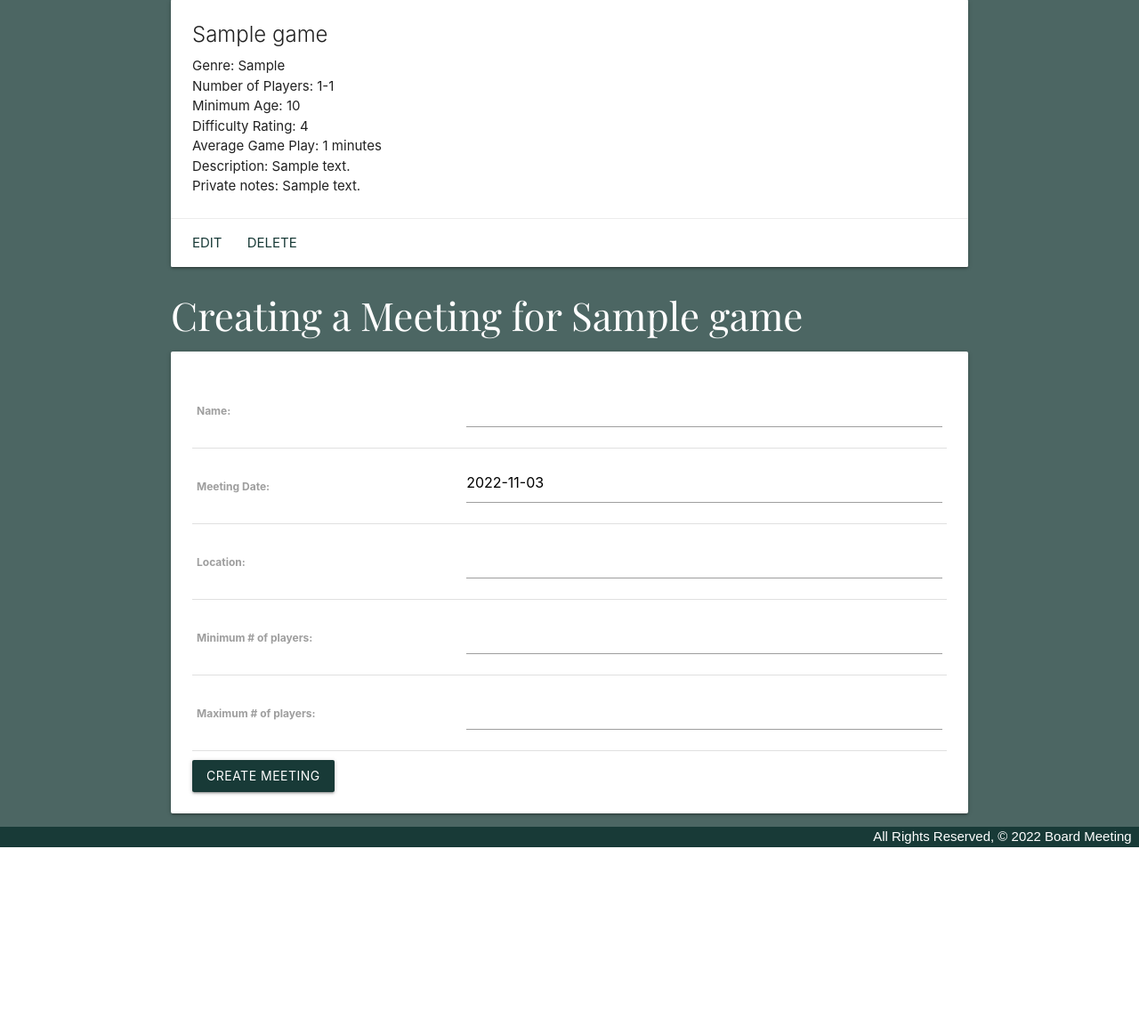
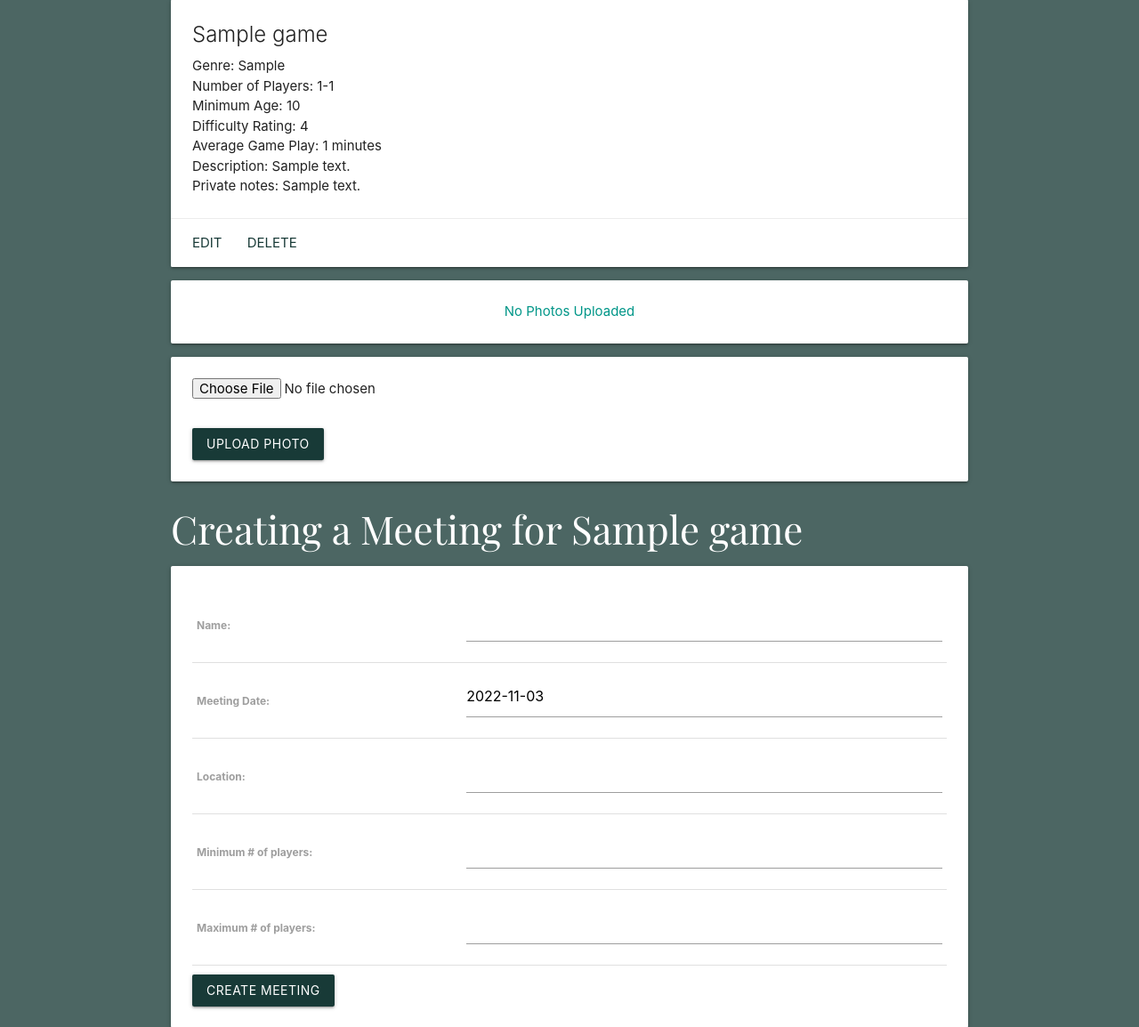
Before and after one commit to masomaster/board-game-meetup, a Django app: page /games/1/ in a window 1280 px wide. Shown: the part 187-1341 px from the top of the page at 89% size. Before the commit the page ends 1139 px from the top, so only its background shows below. Run offline with Django 4.2, Linux system fonts and the light colour scheme; a user stored in the database is signed in; tables that the repository leaves empty hold one stand-in row (values such as "Sample post").

Commit message:
add photo

```diff
--- a/boardgamemeetup/settings.py
+++ b/boardgamemeetup/settings.py
@@ -11,6 +11,12 @@ https://docs.djangoproject.com/en/4.1/ref/settings/
 """
 
 from pathlib import Path
+
+import environ
+
+environ.Env()
+environ.Env.read_env()
+
 
 # Build paths inside the project like this: BASE_DIR / 'subdir'.
 BASE_DIR = Path(__file__).resolve().parent.parent
--- a/main_app/admin.py
+++ b/main_app/admin.py
@@ -1,6 +1,7 @@
 from django.contrib import admin
-from .models import Game, Meeting
+from .models import Game, Meeting, Photo
 
 # Register your models here.
 admin.site.register(Game)
 admin.site.register(Meeting)
+admin.site.register(Photo)
--- a/main_app/models.py
+++ b/main_app/models.py
@@ -39,3 +39,11 @@ class Meeting(models.Model):
 
     class Meta:
         ordering = ['name']
+
+
+class Photo(models.Model):
+    url = models.CharField(max_length=200)
+    game = models.ForeignKey(Game, on_delete=models.CASCADE)
+
+    def __str__(self):
+        return f"Photo for game_id: {self.game_id} @{self.url}"
--- a/main_app/templates/games/games_detail.html
+++ b/main_app/templates/games/games_detail.html
@@ -21,6 +21,19 @@
         <a href="{% url 'games_delete' game.id %}">Delete</a>
     </div>
 </div>
+
+{% for photo in cat.photo_set.all %}
+<img class="responsive-img card-panel" src="{{photo.url}}">
+{% empty %}
+<div class="card-panel teal-text center-align">No Photos Uploaded</div>
+{% endfor %}
+<form action="{% url 'add_photo' game.id %}" enctype="multipart/form-data" method="POST" class="card-panel">
+    {% csrf_token %}
+    <input type="file" name="photo-file">
+    <br><br>
+    <input type="submit" class="btn" value="Upload Photo">
+</form>
+
 <h3>Creating a Meeting for {{ game.name }}</h3>
 <div class="card">
     <div class="card-content">
--- a/main_app/urls.py
+++ b/main_app/urls.py
@@ -18,4 +18,5 @@ urlpatterns = [
     path('meetings/<int:pk>/delete/', views.MeetingDelete.as_view(), name='meeting_delete'),
     path('meetings/<int:meeting_id>/join_meeting', views.join_meeting, name="join_meeting"),
     path('meetings/<int:meeting_id>/leave_meeting', views.leave_meeting, name="leave_meeting"),
+    path('games/<int:game_id>/add_photo/', views.add_photo, name='add_photo'),
 ]
--- a/main_app/views.py
+++ b/main_app/views.py
@@ -6,10 +6,11 @@ from django.contrib.auth.decorators import login_required
 from django.views.generic.edit import  CreateView, UpdateView, DeleteView
 from django.views.generic import DetailView
 from django.contrib.auth.mixins import LoginRequiredMixin
-
+from .models import Game, Meeting, Photo
 from main_app.forms import MeetingForm
-
-from .models import Game, Meeting
+import uuid
+import boto3
+import os
 
 # Create your views here.
 def home(request):
@@ -107,3 +108,23 @@ def leave_meeting(request, meeting_id):
     meeting = Meeting.objects.get(id=meeting_id)
     meeting.players.remove(request.user.id)
     return redirect('meetings_index')
+
+def add_photo(request, game_id):
+    # photo-file will be the "name" attribute on the <input type="file">
+    photo_file = request.FILES.get('photo-file', None)
+    if photo_file:
+        s3 = boto3.client('s3')
+        # need a unique "key" for S3 / needs image file extension too
+        key = uuid.uuid4().hex[:6] + photo_file.name[photo_file.name.rfind('.'):]
+        # just in case something goes wrong
+        try:
+            bucket = os.environ['S3_BUCKET']
+            s3.upload_fileobj(photo_file, bucket, key)
+            # build the full url string
+            url = f"{os.environ['S3_BASE_URL']}{bucket}/{key}"
+            # we can assign to cat_id or cat (if you have a cat object)
+            Photo.objects.create(url=url, game_id=game_id)
+        except Exception as e:
+            print('An error occurred uploading file to S3')
+            print(e)
+    return redirect('games_detail', game_id=game_id)
```
Also changed, not shown: main_app/migrations/0012_photo.py (added).
